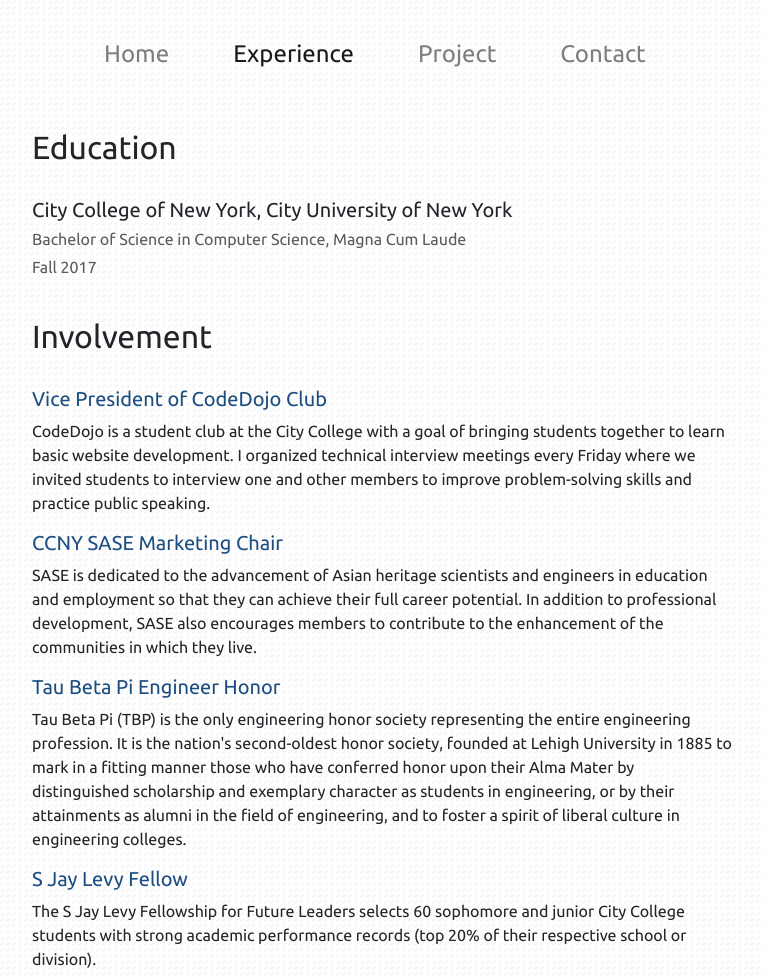
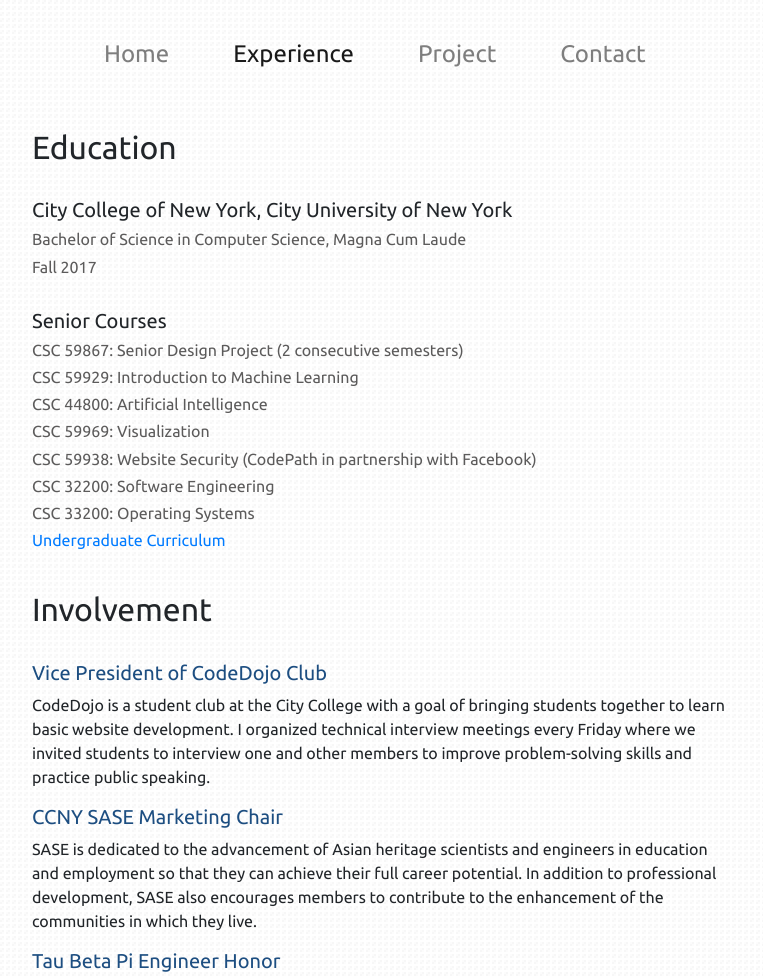
Before and after one commit to heeseungp/heeseungp.github.io, a plain HTML site: page experience.html in a window 1280 px wide. Shown: the top 976 px of the page, without its empty margins (258-1021 px from the left). Drawn offline with nearby package versions, Linux system fonts and the light colour scheme.

Commit message:
Add undergraduate courses

```diff
--- a/experience.html
+++ b/experience.html
@@ -40,8 +40,17 @@
         <h2>Education</h2> <br>
         <h5> City College of New York, City University of New York </h5>
         <h6> Bachelor of Science in Computer Science, Magna Cum Laude </h6>
-        <h6> Fall 2017 </h6>
+        <h6> Fall 2017 </h6> <br>
 
+        <h5>Senior Courses</h5>
+        <h6>CSC 59867: Senior Design Project (2 consecutive semesters)</h6>
+        <h6>CSC 59929: Introduction to Machine Learning</h6>
+        <h6>CSC 44800: Artificial Intelligence</h6>
+        <h6>CSC 59969: Visualization</h6>
+        <h6>CSC 59938: Website Security (CodePath in partnership with Facebook)</h6>
+        <h6>CSC 32200: Software Engineering</h6>
+        <h6>CSC 33200: Operating Systems</h6>
+        <h6><a href="https://www.dropbox.com/s/cvkp68odnx7mtmf/2015-2016%20Curriculum%20CSc%202015-12-15%20080416.pdf?dl=0">Undergraduate Curriculum</a></h6>
     </div>
 
     <!-- Involvement -->
```
